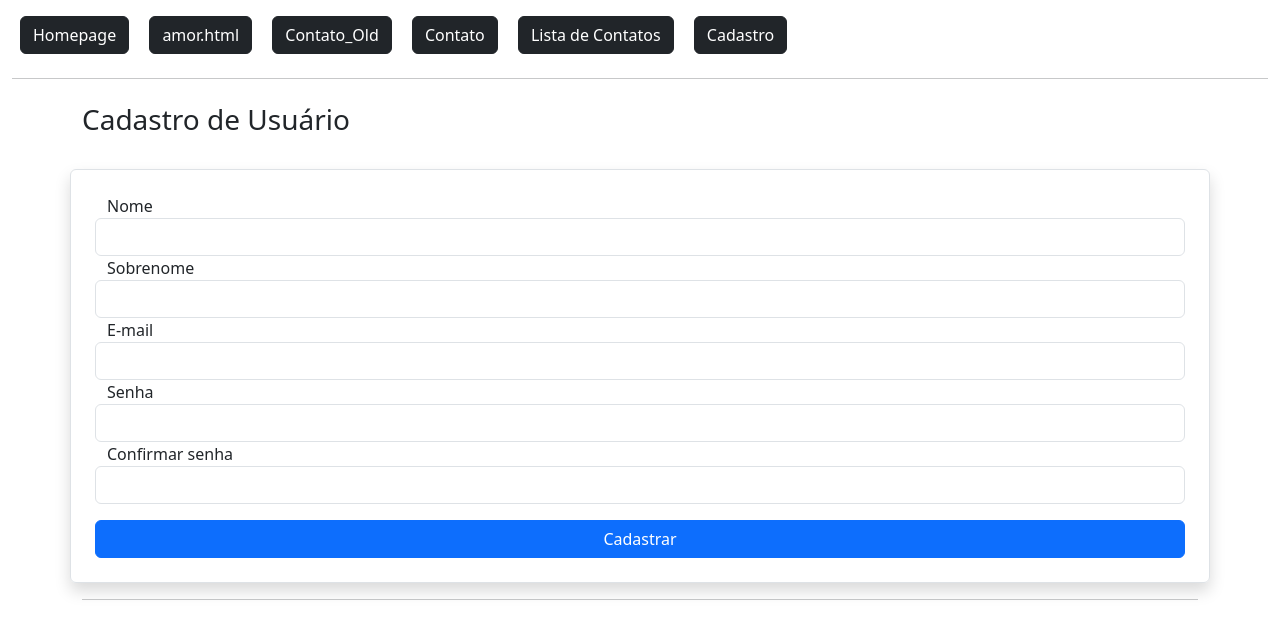
After one commit to KauaVDSB/FlaskLearn, a Flask app: page /cadastro/ in a window 1280 px wide. The commit adds this page. Shown: the top 639 px of the page. Run offline with Flask 3, Linux system fonts and the light colour scheme.

Commit message:
criada funcao e view para cadastro de usuario

```diff
--- a/flaskLearn/forms.py
+++ b/flaskLearn/forms.py
@@ -15,7 +15,7 @@ class UserForm(FlaskForm):
     sobrenome = StringField('Sobrenome', validators=[DataRequired()])
     email = StringField('E-mail', validators=[DataRequired(), Email()])
     senha = PasswordField('Senha', validators=[DataRequired()])
-    confirmacao_senha = PasswordField('Confirmar senha', validators=[DataRequired, EqualTo('senha')])
+    confirmacao_senha = PasswordField('Confirmar senha', validators=[DataRequired(), EqualTo('senha')])
     btnSubmit = SubmitField('Cadastrar')
 
     # def com validate propria para verificar se email e unico.
--- a/flaskLearn/routes.py
+++ b/flaskLearn/routes.py
@@ -1,14 +1,32 @@
 from flaskLearn import app, db
 from flask import render_template, url_for, request, redirect
+from flask_login import login_user, logout_user, current_user
 
 from flaskLearn.models import Contato
-from flaskLearn.forms import ContatoForm
+from flaskLearn.forms import UserForm, ContatoForm
 
+
+# Rota para homepage
 @app.route('/')
 def homepage():
     return render_template('index.html')
 
 
+# Rota para cadastro de usuario
+@app.route('/cadastro/', methods=['GET', 'POST'])
+def cadastro():
+    form = UserForm()
+    context = {}
+    if form.validate_on_submit():
+        user = form.save()
+        login_user(user, remember=True)
+        return redirect(url_for('homepage'))
+    print(form.errors) #aponta erro caso não seja validado
+
+    return render_template('cadastro.html', context=context, form=form)
+
+
+# Rota para contato do usuario
 @app.route('/contato/', methods=['GET', 'POST'])
 def contato():
     form = ContatoForm()
@@ -21,6 +39,7 @@ def contato():
     return render_template('contato.html', context=context, form=form)
 
 
+# Rota para lista de contatos dos usuarios
 @app.route('/contato/lista/')
 def contatoLista():
 
@@ -36,11 +55,10 @@ def contatoLista():
     return render_template('contato_lista.html', context=context)
 
 
+# Rota para informacoes de um contato especifico de usuario
 @app.route('/contato/<int:id>/')
 def contatoDetail(id):
     obj = Contato.query.get(id)
-
-
 
     return render_template('contato_detail.html', obj=obj)
 
@@ -49,8 +67,8 @@ def contatoDetail(id):
 
 #------------------------------------------------------------
 
-@app.route('/nova/')
-def novapag():
+@app.route('/amor/')
+def amor():
     user = "heloísa"
     namorado = "kauã"
 
--- a/flaskLearn/templates/baseTemplate/nav.html
+++ b/flaskLearn/templates/baseTemplate/nav.html
@@ -1,7 +1,7 @@
 <a href="{{url_for('homepage')}}" class="btn btn-dark m-2">
     Homepage
 </a>
-<a href="{{url_for('novapag')}}" class="btn btn-dark m-2">
+<a href="{{url_for('amor')}}" class="btn btn-dark m-2">
     amor.html
 </a>
 <a href="{{url_for('contato_old')}}" class="btn btn-dark m-2">
@@ -13,4 +13,17 @@
 <a href="{{url_for('contatoLista')}}" class="btn btn-dark m-2">
     Lista de Contatos
 </a>
+
+{% if current_user.is_authenticated %}
+    <span class="btn btn-dark m-2">
+        {{ current_user.nome }} {{ current_user.sobrenome }}
+    </span>
+    <a href="" class="btn btn-dark m-2">
+        Sair
+    </a>
+{% else %}
+    <a href="{{url_for('cadastro')}}" class="btn btn-dark m-2">
+        Cadastro
+    </a>
+{% endif %}
 <hr>
--- /dev/null
+++ b/flaskLearn/templates/cadastro.html
@@ -0,0 +1,41 @@
+{% extends 'baseTemplate/base.html' %}
+
+{% block content %}
+
+    {% include 'baseTemplate/nav.html' %}
+
+    <div class="container">
+
+        <div class="row mt-4">
+            <h3>Cadastro de Usuário</h3>
+        </div>
+
+        <form action="" method="post" class="row mt-4 p-4 rounded border shadow">
+
+            {{ form.csrf_token }}
+
+            {{ form.nome.label() }}
+            {{ form.nome(class="form-control") }}
+
+            {{ form.sobrenome.label() }}
+            {{ form.sobrenome(class="form-control") }}
+
+            {{ form.email.label() }}
+            {{ form.email(class="form-control") }}
+
+            {{ form.senha.label() }}
+            {{ form.senha(class="form-control") }}
+
+            {{ form.confirmacao_senha.label() }}
+            {{ form.confirmacao_senha(class="form-control") }}
+
+            {{ form.btnSubmit(class="btn btn-primary col-12 mt-3") }}
+
+        </form>
+
+        <hr>
+
+    </div>
+
+
+{% endblock %}
```
Also changed, not shown: migrations/versions/84c8fe824b0d_.py (added, +45 -0 lines), migrations/versions/e601a6e01cb5_.py (added, +34 -0 lines), migrations/versions/f3d56e045d2e_.py (added, +34 -0 lines), instance/database.db.
